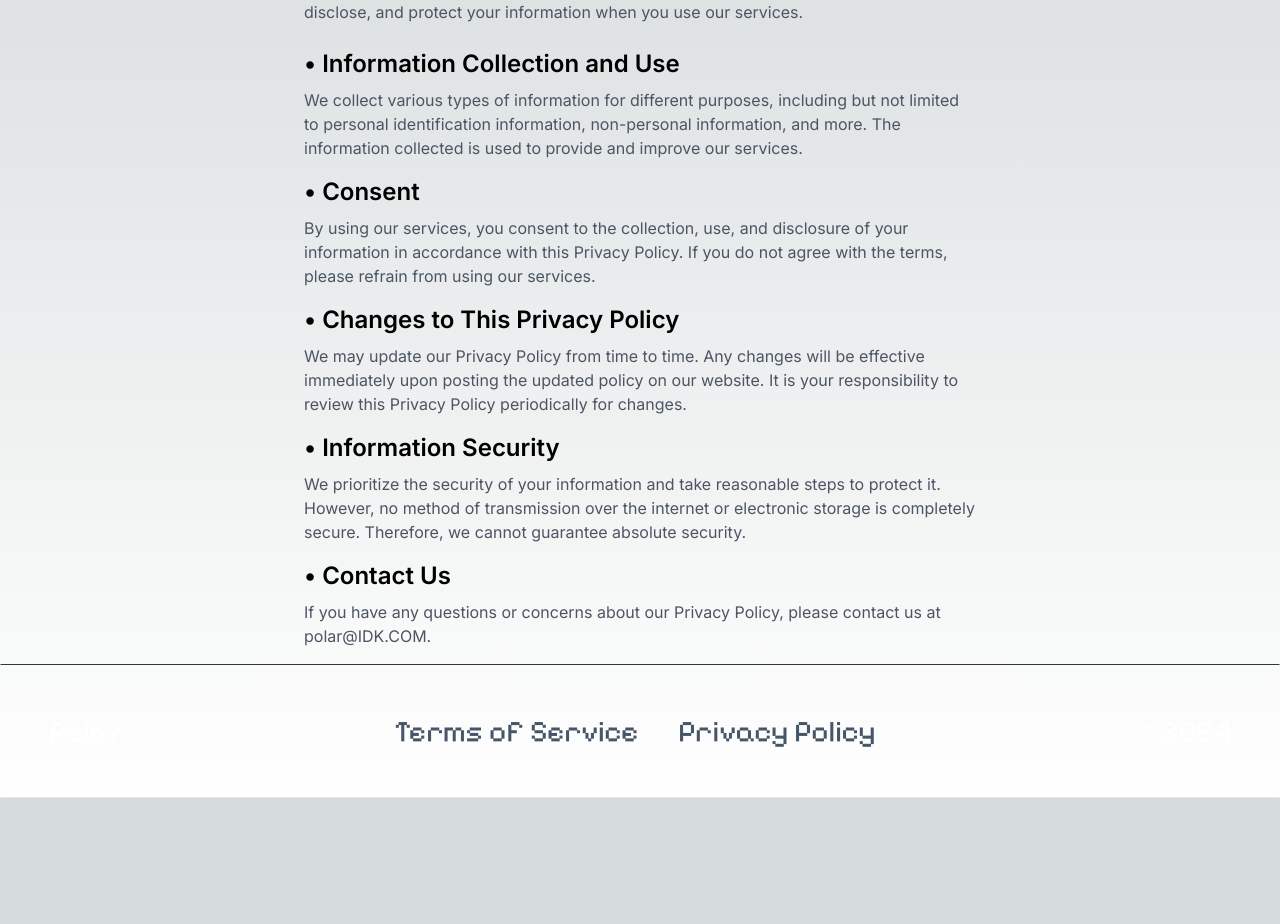
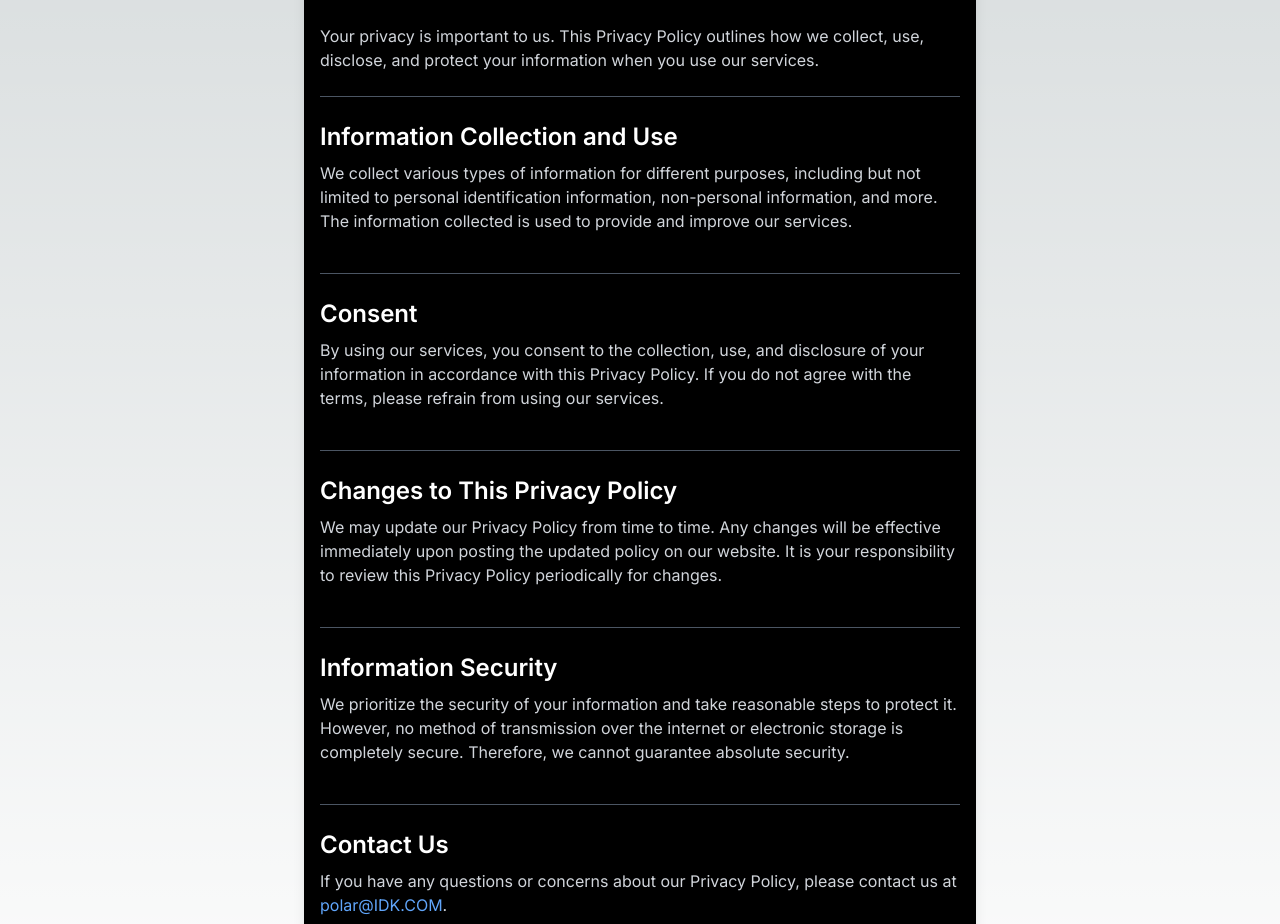
Before and after one commit to SHasan59/Polar, a Next.js app: page /privacypolicy in a window 1280 px wide. Shown: the part 188-1112 px from the top of the page. Before the commit the page ends 986 px from the top, so only its background shows below. Built offline with nearby package versions, Linux system fonts and the light colour scheme.

Commit message:
fixed tos

```diff
--- a/src/app/components/Privacypolicy.tsx
+++ b/src/app/components/Privacypolicy.tsx
@@ -2,38 +2,48 @@ import React from "react";
 
 const PrivacyPolicy = () => {
   return (
-    <div className="max-w-2xl mx-auto mt-8">
-      <h1 className="text-3xl font-bold mb-4">Privacy Policy</h1>
-      <p className="text-gray-600 mb-6">
+    <div className="bg-black text-white max-w-2xl mx-auto mt-8 px-4 py-8 rounded-lg shadow-lg">
+      <h1 className="text-3xl font-bold mb-8 text-center">Privacy Policy</h1>
+      <p className="text-gray-300 mb-6">
         Your privacy is important to us. This Privacy Policy outlines how we collect, use, disclose, and protect your information when you use our services.
       </p>
 
-      <h2 className="text-2xl font-semibold mb-2">• Information Collection and Use</h2>
-      <p className="text-gray-600 mb-4">
+      <div className="border-t border-solid border-gray-600 py-6">
+        <h2 className="text-2xl font-semibold mb-2">Information Collection and Use</h2>
+        <p className="text-gray-300 mb-4">
           We collect various types of information for different purposes, including but not limited to personal identification information, non-personal information, and more. The information collected is used to provide and improve our services.
         </p>
+      </div>
 
-      <h2 className="text-2xl font-semibold mb-2">• Consent</h2>
-      <p className="text-gray-600 mb-4">
+      <div className="border-t border-solid border-gray-600 py-6">
+        <h2 className="text-2xl font-semibold mb-2">Consent</h2>
+        <p className="text-gray-300 mb-4">
           By using our services, you consent to the collection, use, and disclosure of your information in accordance with this Privacy Policy. If you do not agree with the terms, please refrain from using our services.
         </p>
+      </div>
 
-      <h2 className="text-2xl font-semibold mb-2">• Changes to This Privacy Policy</h2>
-      <p className="text-gray-600 mb-4">
+      <div className="border-t border-solid border-gray-600 py-6">
+        <h2 className="text-2xl font-semibold mb-2">Changes to This Privacy Policy</h2>
+        <p className="text-gray-300 mb-4">
           We may update our Privacy Policy from time to time. Any changes will be effective immediately upon posting the updated policy on our website. It is your responsibility to review this Privacy Policy periodically for changes.
         </p>
+      </div>
 
-      <h2 className="text-2xl font-semibold mb-2">• Information Security</h2>
-      <p className="text-gray-600 mb-4">
+      <div className="border-t border-solid border-gray-600 py-6">
+        <h2 className="text-2xl font-semibold mb-2">Information Security</h2>
+        <p className="text-gray-300 mb-4">
           We prioritize the security of your information and take reasonable steps to protect it. However, no method of transmission over the internet or electronic storage is completely secure. Therefore, we cannot guarantee absolute security.
         </p>
+      </div>
 
-      <h2 className="text-2xl font-semibold mb-2">• Contact Us</h2>
-      <p className="text-gray-600 mb-4">
-        If you have any questions or concerns about our Privacy Policy, please contact us at polar@IDK.COM.
+      <div className="border-t border-solid border-gray-600 py-6">
+        <h2 className="text-2xl font-semibold mb-2">Contact Us</h2>
+        <p className="text-gray-300 mb-4">
+          If you have any questions or concerns about our Privacy Policy, please contact us at <a href="mailto:polar@IDK.COM" className="text-blue-400">polar@IDK.COM</a>.
         </p>
       </div>
-  );
-};
+    </div>
+  )
+}
 
 export default PrivacyPolicy;
--- a/src/app/components/TermsofService.tsx
+++ b/src/app/components/TermsofService.tsx
@@ -1,39 +1,49 @@
-import React from 'react';
+import React from "react";
 
 const TermsOfService = () => {
   return (
-    <div className="max-w-2xl mx-auto mt-8">
-      <h1 className="text-3xl font-bold mb-4">Terms of Service</h1>
-      <p className="text-gray-600 mb-6">
+    <div className="bg-black text-white max-w-2xl mx-auto mt-8 px-4 py-8 rounded-lg shadow-lg">
+      <h1 className="text-3xl font-bold mb-8 text-center">Terms of Service</h1>
+      <p className="text-gray-300 mb-6">
         Welcome to our platform. By using our services, you agree to comply with and be bound by the following terms and conditions. Please read the following terms carefully before using our services.
       </p>
 
-      <h2 className="text-2xl font-semibold mb-2">• Acceptance of Terms</h2>
-      <p className="text-gray-600 mb-4">
+      <div className="border-t border-gray-600 py-6">
+        <h2 className="text-2xl font-semibold mb-2">Acceptance of Terms</h2>
+        <p className="text-gray-300 mb-4">
           By accessing or using our services, you agree to these Terms of Service and all applicable laws and regulations. If you do not agree with any of these terms, you are prohibited from using or accessing our services.
         </p>
+      </div>
 
-      <h2 className="text-2xl font-semibold mb-2">• Use of Services</h2>
-      <p className="text-gray-600 mb-4">
+      <div className="border-t border-gray-600 py-6">
+        <h2 className="text-2xl font-semibold mb-2">Use of Services</h2>
+        <p className="text-gray-300 mb-4">
           Our services are provided on an "as is" and "as available" basis. We reserve the right to modify or discontinue the services at any time without notice. We do not warrant that the services will be error-free or uninterrupted.
         </p>
+      </div>
 
-      <h2 className="text-2xl font-semibold mb-2">• User Conduct</h2>
-      <p className="text-gray-600 mb-4">
+      <div className="border-t border-gray-600 py-6">
+        <h2 className="text-2xl font-semibold mb-2">User Conduct</h2>
+        <p className="text-gray-300 mb-4">
           You agree to use the services for lawful purposes and in a way that does not infringe on the rights of others. Prohibited activities include but are not limited to violating applicable laws, spreading harmful content, and unauthorized access to our systems.
         </p>
+      </div>
 
-      <h2 className="text-2xl font-semibold mb-2">• Changes to Terms</h2>
-      <p className="text-gray-600 mb-4">
+      <div className="border-t border-gray-600 py-6">
+        <h2 className="text-2xl font-semibold mb-2">Changes to Terms</h2>
+        <p className="text-gray-300 mb-4">
           We reserve the right to update or change these Terms of Service at any time. The updated terms will be effective immediately upon posting on our website. It is your responsibility to review the terms periodically for changes.
         </p>
+      </div>
 
-      <h2 className="text-2xl font-semibold mb-2">• Contact Us</h2>
-      <p className="text-gray-600 mb-4">
-        If you have any questions or concerns about our Terms of Service, please contact us at [your contact information].
+      <div className="border-t border-gray-600 py-6">
+        <h2 className="text-2xl font-semibold mb-2">Contact Us</h2>
+        <p className="text-gray-300 mb-4">
+        If you have any questions or concerns about our Privacy Policy, please contact us at <a href="mailto:polar@IDK.COM" className="text-blue-400">polar@IDK.COM</a>.
         </p>
         </div>
-  );
-};
+    </div>
+  )
+}
 
 export default TermsOfService;
```
Lines whose indentation alone changed are shown as unchanged.
